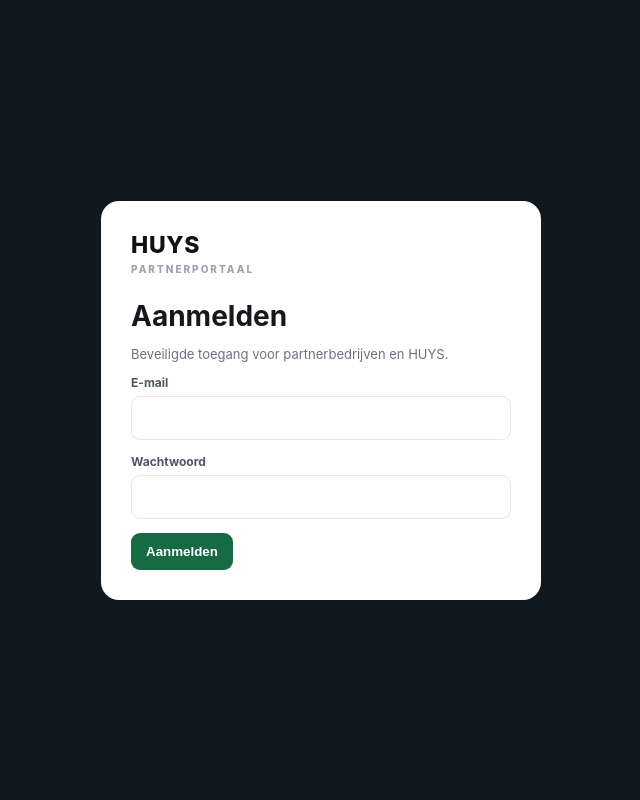
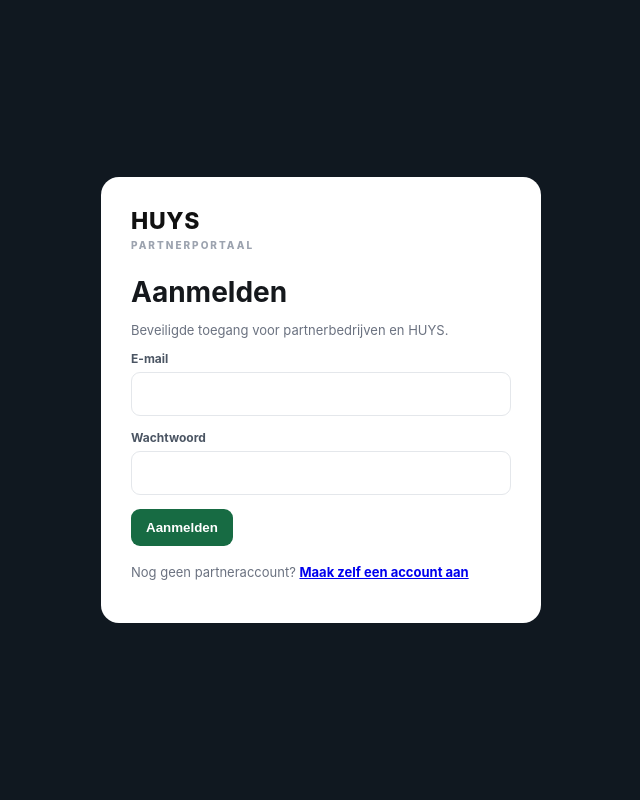
Before and after one commit to schrijnwerkenhuys-lab/huys-partnerportaal, a Flask app: page /login in a window 1280 px wide. Shown: the whole page, without its empty margins (319-959 px from the left). Run offline with Flask 3, Linux system fonts and the light colour scheme; some libraries are stand-ins or nearby versions.

Commit message:
Link naar partnerregistratie toevoegen

```diff
--- a/templates/login.html
+++ b/templates/login.html
@@ -12,5 +12,6 @@
     <label>Wachtwoord</label><input type="password" name="password" required>
     <button class="primary" type="submit">Aanmelden</button>
   </form>
+  <p class="muted" style="margin-top:18px;">Nog geen partneraccount? <a href="{{ url_for('register') }}"><strong>Maak zelf een account aan</strong></a></p>
 </div></div>
 {% endblock %}
```
